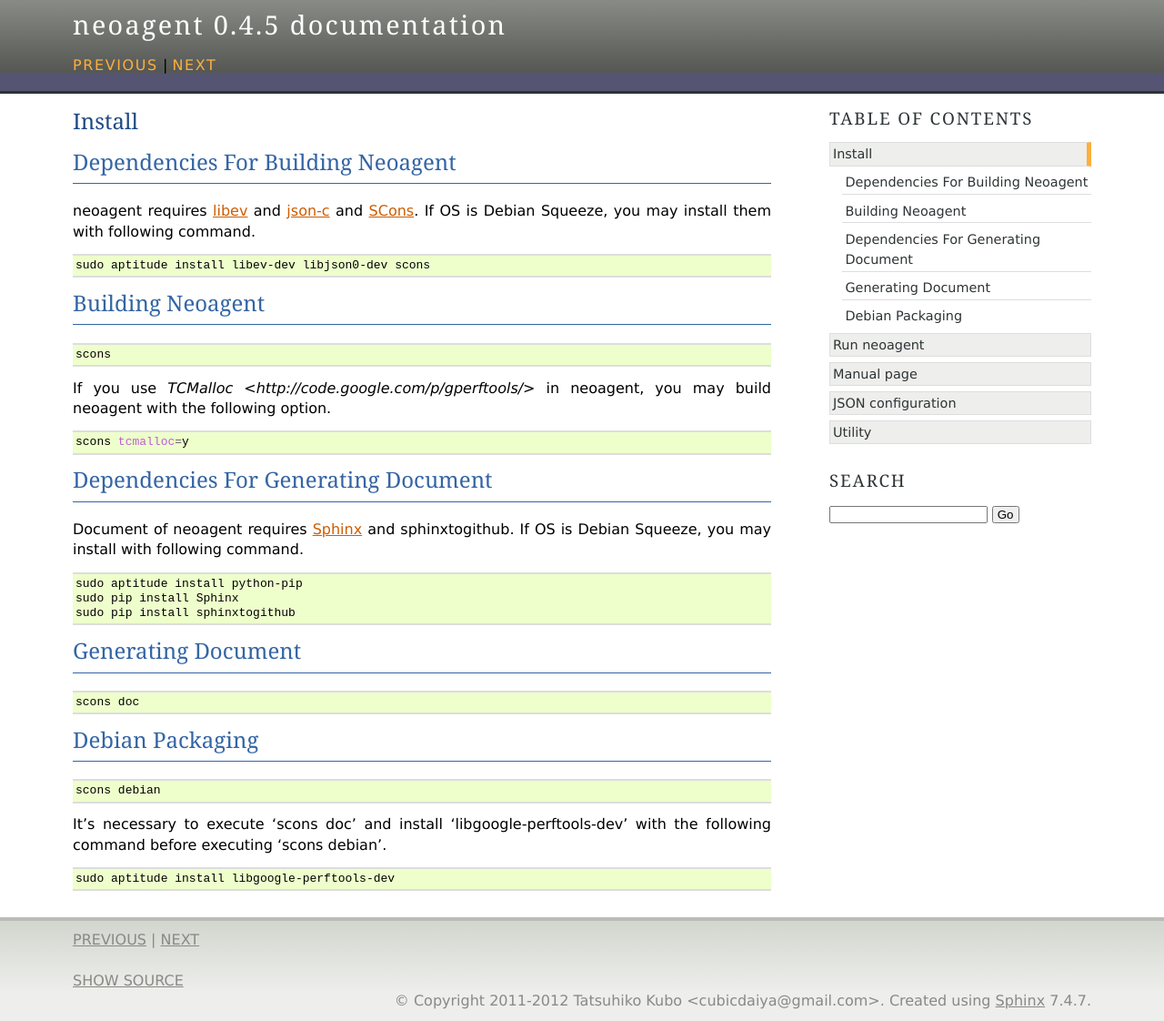
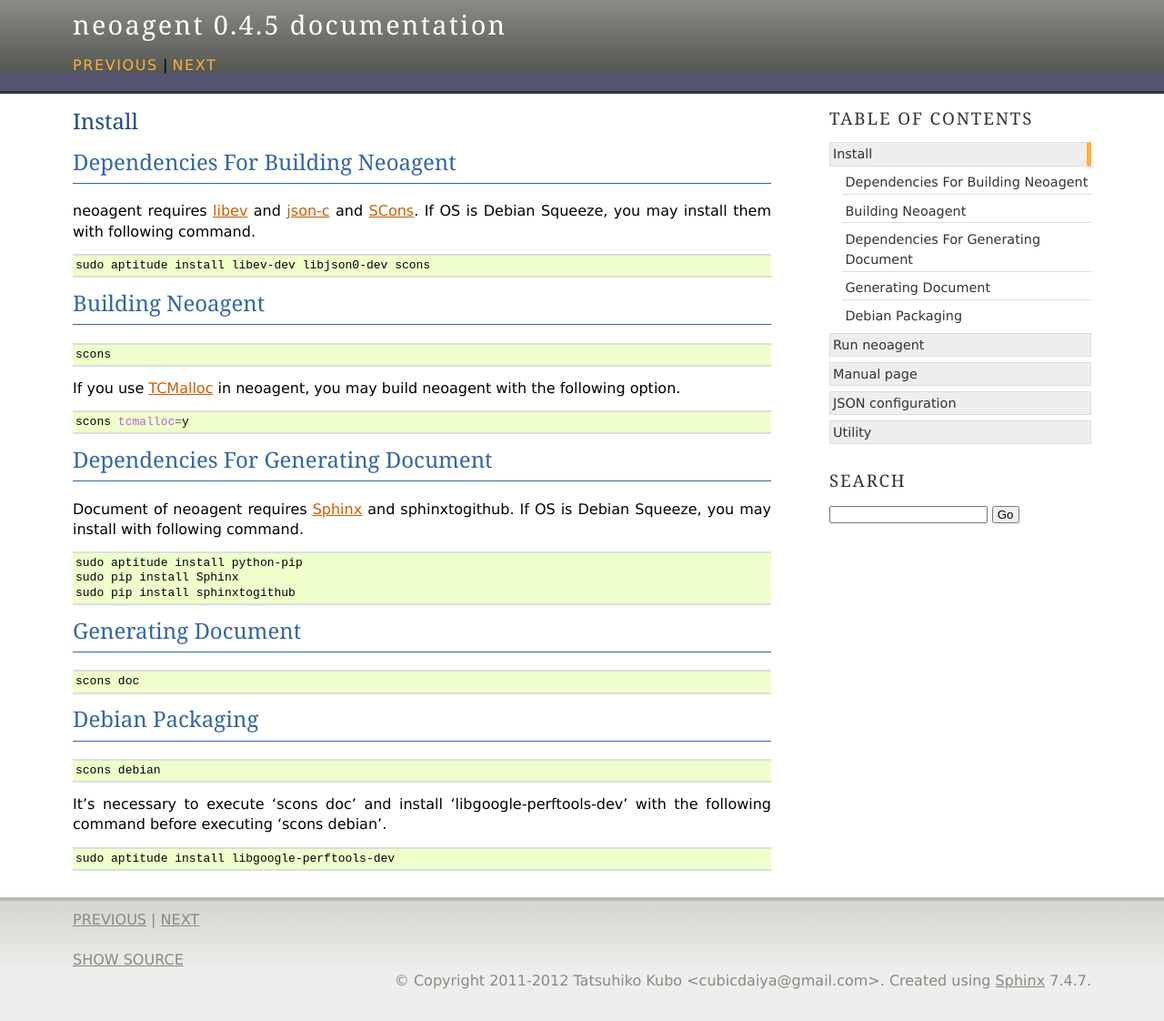
Before and after one commit to cubicdaiya/neoagent, a Sphinx documentation site: the page built from doc/source/install.rst, in a window 1280 px wide. Shown: the whole page at 91% size. Built offline with Sphinx 7.4.7, drawn with Linux system fonts in a browser that asks for light colours; after the commit the page ends 1099 px from its top, so only the background shows below that.

Commit message:
fixed typo

```diff
--- a/doc/source/install.rst
+++ b/doc/source/install.rst
@@ -21,7 +21,7 @@ Building Neoagent
 
  scons
 
-If you use `TCMalloc <http://code.google.com/p/gperftools/>` in neoagent, you may build neoagent with the following option.
+If you use `TCMalloc <http://code.google.com/p/gperftools/>`_ in neoagent, you may build neoagent with the following option.
 
 .. code-block:: sh
 
```
